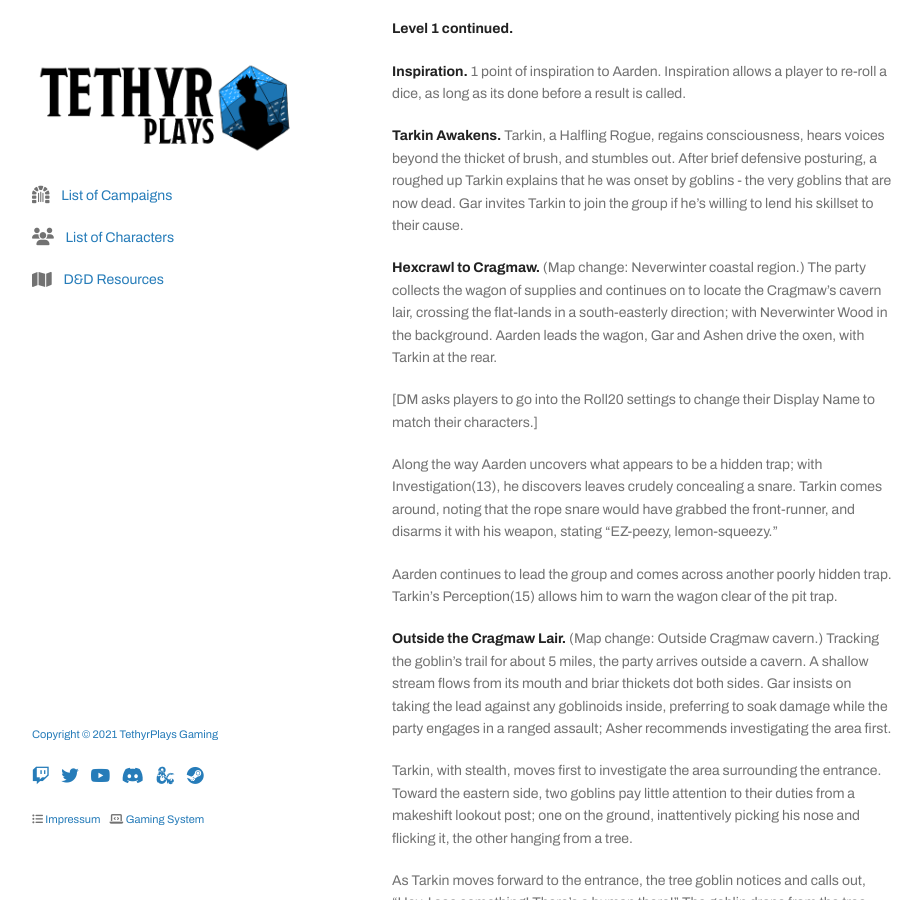
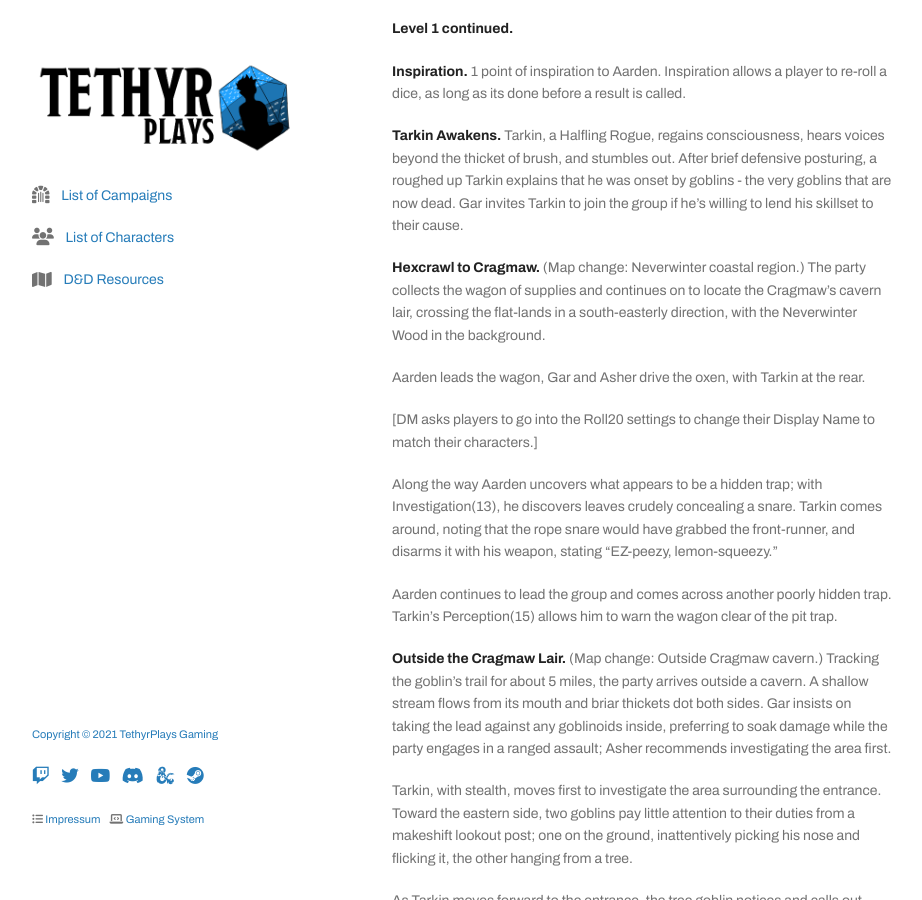
Before and after one commit to tethyrplays/tethyrplays, a Jekyll site: the page built from campaign/2021-lmop-with-dm-nicole.md, in a window 1280 px wide and 900 px high, scrolled down 973 px. Shown: the whole window, without its empty margins (178-1100 px from the left). Built offline with Jekyll 4.4.1, drawn with Linux system fonts in a browser that asks for light colours; nearby versions of some CDN libraries; some web fonts are replaced; our own code applies the rules of GitHub Pages for plain Markdown files; the repository's description, which GitHub fills in, is left out.

Commit message:
Update 2021-lmop-with-dm-nicole.md

```diff
--- a/campaign/2021-lmop-with-dm-nicole.md
+++ b/campaign/2021-lmop-with-dm-nicole.md
@@ -38,7 +38,9 @@ Hosted by **[DM Nicole](https://startplaying.games/game-master/loremasternicole)
 
 **Tarkin Awakens.** Tarkin, a Halfling Rogue, regains consciousness, hears voices beyond the thicket of brush, and stumbles out. After brief defensive posturing, a roughed up Tarkin explains that he was onset by goblins - the very goblins that are now dead. Gar invites Tarkin to join the group if he's willing to lend his skillset to their cause.
 
-**Hexcrawl to Cragmaw.** (Map change: Neverwinter coastal region.) The party collects the wagon of supplies and continues on to locate the Cragmaw's cavern lair, crossing the flat-lands in a south-easterly direction; with Neverwinter Wood in the background. Aarden leads the wagon, Gar and Ashen drive the oxen, with Tarkin at the rear.
+**Hexcrawl to Cragmaw.** (Map change: Neverwinter coastal region.) The party collects the wagon of supplies and continues on to locate the Cragmaw's cavern lair, crossing the flat-lands in a south-easterly direction, with the Neverwinter Wood in the background.
+
+Aarden leads the wagon, Gar and Asher drive the oxen, with Tarkin at the rear.
 
 [DM asks players to go into the Roll20 settings to change their Display Name to match their characters.]
 
```
